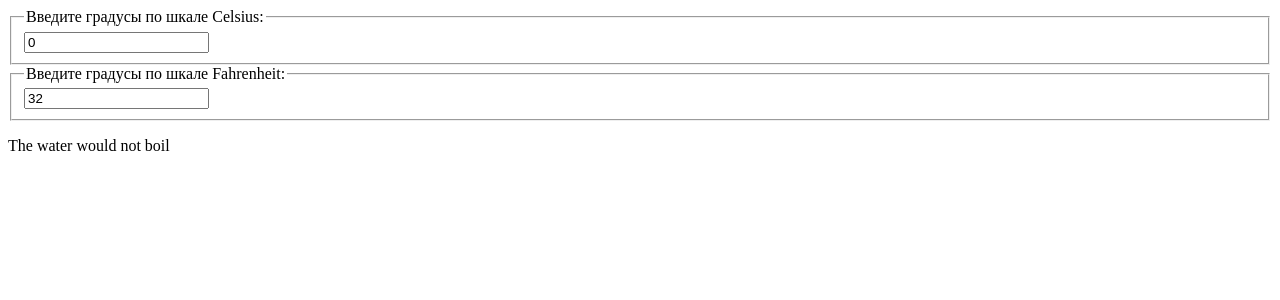
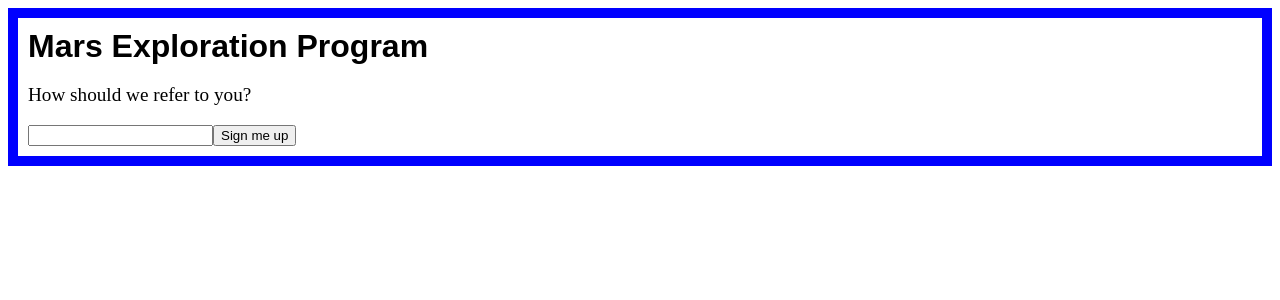
Before and after one commit to slans/audio-player, a React (Create React App) app: page / in a window 1280 px wide. Shown: the top 300 px of the page. Built offline with nearby package versions, Linux system fonts and the light colour scheme.

Commit message:
Композиция против наследования

```diff
--- a/src/App.js
+++ b/src/App.js
@@ -1,95 +1,58 @@
 import React, { Component } from 'react';
+import './styles.css';
 
-const fahrenheitToCelsius = temperature => {
-  return (temperature - 32) / 1.8;
-}
-const celsiusToFahrenheit = temperature => {
-  return (temperature * 1.8) + 32;
+const FancyBorder = props => {
+  return (
+    <div className={`FancyBorder FancyBorder-${props.color}`}>
+      {props.children}
+    </div>
+  )
 }
 
-const convertTemp = (temperature, convertFunc) => {
-  if (Number.isNaN(temperature)) {
-    return '';
-  }
-  return Math.round(convertFunc(temperature));
+const Dialog = props => {
+  return (
+    <FancyBorder color='blue'>
+      <h1 className='Dialog-title'>
+        {props.title}
+      </h1>
+      <p className='Dialog-message'>
+        {props.message}
+      </p>
+      {props.children}
+    </FancyBorder>
+  )
 }
 
 class App extends Component {
+  state = {
+    login: ''
+  }
+
+  handleChange = (e) => {
+    const value = e.target.value;
+    this.setState({
+      login: value
+    })
+  }
+
+  handleSubmit = () => {
+    alert(`Welcome on board, ${this.state.login}`)
+  }
+
   render() {
+    const {login} = this.state;
     return (
-      <Calculator />
+      <Dialog title='Mars Exploration Program'
+              message='How should we refer to you?'>
+        <input type='text'
+               value={login}
+               onChange={this.handleChange}/>
+        <button onClick={this.handleSubmit}>
+          Sign me up
+        </button>
+      </Dialog>
     )
   }
 }
 
-class Calculator extends Component {
-  state = {
-    temperature: 0,
-    scale: 'c'
-  }
-
-  handleCelsiusChange = temperature => {
-    this.setState({
-      temperature,
-      scale: 'c'
-    })
-  }
-
-  handleFarenheitChange = temperature => {
-    this.setState({
-      temperature,
-      scale: 'f'
-    })
-  }
-
-  render() {
-    const { scale, temperature } = this.state;
-    const celsiusTemp = scale === 'c' ? temperature : convertTemp(temperature, fahrenheitToCelsius);
-    const fahrenheitTemp = scale === 'f' ? temperature : convertTemp(temperature, celsiusToFahrenheit);
-
-    return (
-      <>
-        <TemperatureInput
-          scale='c'
-          temperature={celsiusTemp}
-          handleChange={this.handleCelsiusChange} />
-        <TemperatureInput
-          scale='f'
-          temperature={fahrenheitTemp}
-          handleChange={this.handleFarenheitChange} />
-        <BoilingVerdict temperature={celsiusTemp} />
-      </>
-    )
-  }
-}
-
-const TemperatureInput = props => {
-  const scaleNames = {
-    'c': 'Celsius',
-    'f': 'Fahrenheit'
-  }
-
-  const handleChange = e => {
-    const value = e.target.value;
-    if (isNaN(value)) return;
-    props.handleChange(value);
-  }
-
-  return (
-    <fieldset>
-      <legend>Введите градусы по шкале {scaleNames[props.scale]}:</legend>
-      <input value={props.temperature}
-        onChange={handleChange} />
-    </fieldset>
-  )
-}
-
-const BoilingVerdict = props => {
-  return (
-    props.temperature > 100
-      ? <p>The water is boiling!</p>
-      : <p>The water would not boil</p>
-  )
-}
-
 export default App;
--- a/src/index.js
+++ b/src/index.js
@@ -2,12 +2,8 @@ import React from 'react';
 import ReactDOM from 'react-dom';
 import App from './App';
 
-const posts = [
-  { id: 1, title: 'Привет, мир', content: 'Добро пожаловать в документацию React!' },
-  { id: 2, title: 'Установка', content: 'React можно установить из npm.' }
-];
 
 ReactDOM.render(
-  <App posts={posts}/>,
+  <App />,
   document.getElementById('root')
 );
--- /dev/null
+++ b/src/styles.css
@@ -0,0 +1,17 @@
+.FancyBorder {
+  padding: 10px 10px;
+  border: 10px solid;
+}
+
+.FancyBorder-blue {
+  border-color: blue;
+}
+
+.Dialog-title {
+  margin: 0;
+  font-family: sans-serif;
+}
+
+.Dialog-message {
+  font-size: larger;
+}
```
